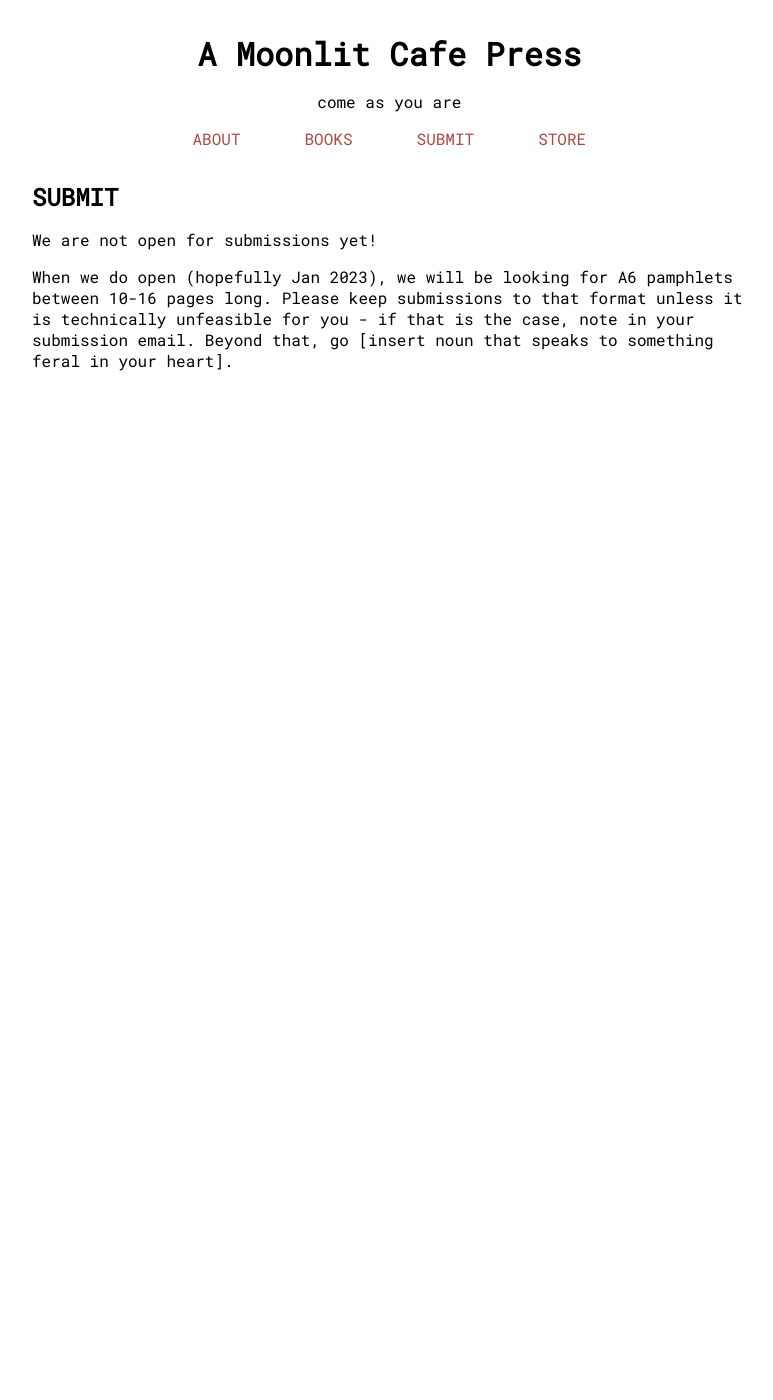
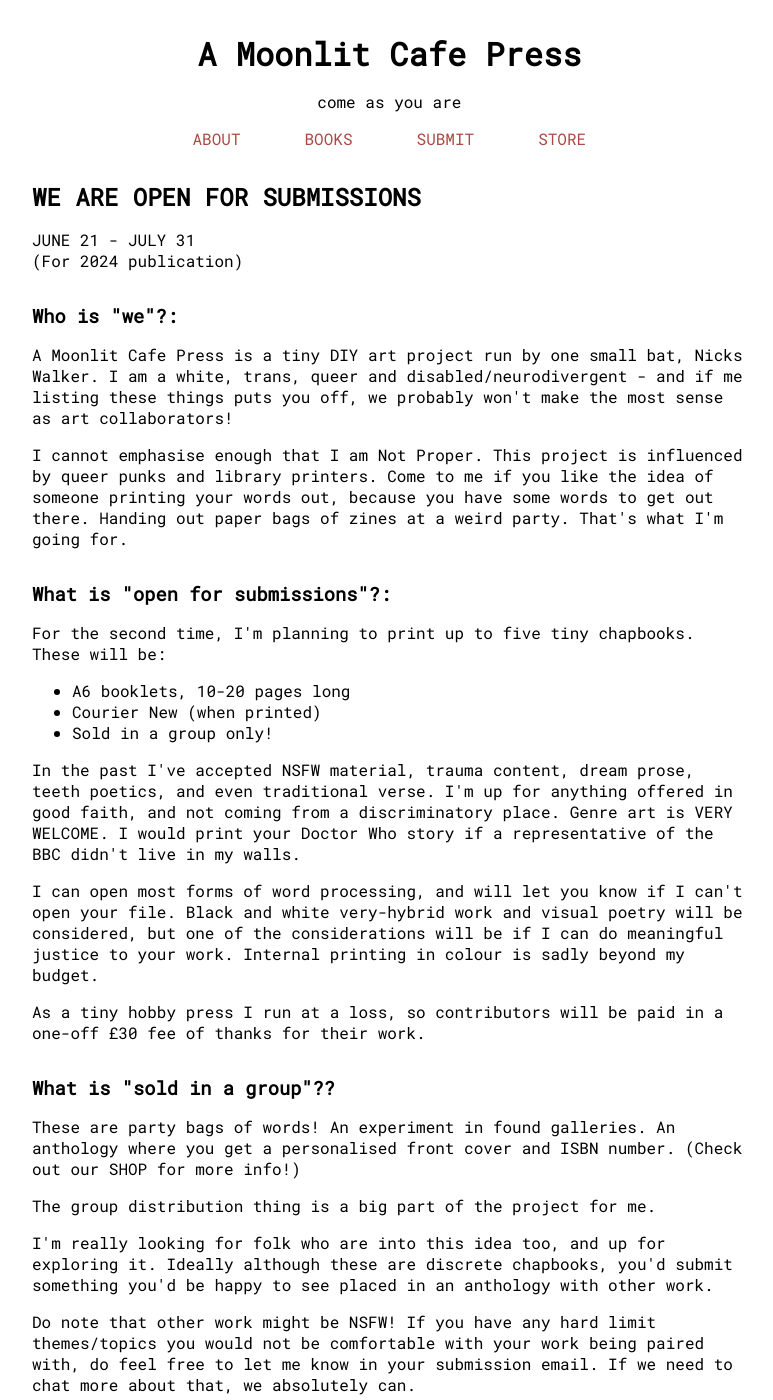
Before and after one commit to lpil/a-moonlit-cafe-press, a Jekyll site: the page built from submit.html, in a window 1280 px wide and 1400 px high. Shown: the whole window, without its empty margins (40-813 px from the left). Built offline with Jekyll 4.4.1, drawn with Linux system fonts in a browser that asks for light colours; some of the changed text lies outside the part shown.

Commit message:
New copy

```diff
--- a/submit.html
+++ b/submit.html
@@ -3,17 +3,145 @@ title: Submit your book
 ---
 
 <h2>
-  SUBMIT
+  WE ARE OPEN FOR SUBMISSIONS
 </h2>
 
+<div>
+  JUNE 21 - JULY 31
+</div>
+<div>
+  (For 2024 publication)
+</div>
+
+<h3>
+  Who is "we"?:
+</h3>
+
 <p>
-  We are not open for submissions yet!
+  A Moonlit Cafe Press is a tiny DIY art project run by one small bat, Nicks
+  Walker. I am a white, trans, queer and disabled/neurodivergent - and if me
+  listing these things puts you off, we probably won't make the most sense as
+  art collaborators!
 </p>
 
 <p>
-  When we do open (hopefully Jan 2023), we will be looking for A6 pamphlets
-  between 10-16 pages long. Please keep submissions to that format unless it is
-  technically unfeasible for you - if that is the case, note in your submission
-  email. Beyond that, go [insert noun that speaks to something feral in your
-  heart].
+  I cannot emphasise enough that I am Not Proper. This project is influenced by
+  queer punks and library printers. Come to me if you like the idea of someone
+  printing your words out, because you have some words to get out there. Handing
+  out
+  paper bags of zines at a weird party. That's what I'm going for.
 </p>
+
+<h3>
+  What is "open for submissions"?:
+</h3>
+
+<p>
+  For the second time, I'm planning to print up to five tiny chapbooks. These will be:
+</p>
+
+<ul>
+  <li>A6 booklets, 10-20 pages long
+  <li>Courier New (when printed)
+  <li>Sold in a group only!
+</ul>
+
+<p>
+  In the past I've accepted NSFW material, trauma content, dream prose, teeth poetics, and even traditional verse. I'm
+  up for anything offered in good faith, and not coming from a discriminatory place. Genre art is VERY WELCOME. I would
+  print your Doctor Who story if a representative of the BBC didn't live in my walls.
+</p>
+
+<p>
+  I can open most forms of word processing, and will let you know if I can't open your file. Black and white very-hybrid
+  work and visual poetry will be considered, but one of the considerations will be if I can do meaningful justice to
+  your work. Internal printing in colour is sadly beyond my budget.
+</p>
+
+<p>
+  As a tiny hobby press I run at a loss, so contributors will be paid in a one-off £30 fee of thanks for their work.
+</p>
+
+<h3>
+  What is "sold in a group"??
+</h3>
+
+<p>
+  These are party bags of words! An experiment in found galleries. An anthology
+  where you get a personalised front cover and ISBN number. (Check out our SHOP
+  for more info!)
+</p>
+
+<p>
+  The group distribution thing is a big part of the project for me.
+</p>
+
+<p>
+  I'm really looking for folk who are into this idea too, and up for exploring
+  it. Ideally although these are discrete chapbooks, you'd submit something
+  you'd be happy to see placed in an anthology with other work.
+</p>
+
+<p>
+  Do note that other work might be NSFW! If you have any hard limit
+  themes/topics you would not be comfortable with your work being paired with,
+  do feel free to let me know in your submission email. If we need to chat more
+  about that, we absolutely can.
+</p>
+
+<h3>
+  Do you have even more caveats somehow??
+</h3>
+
+<p>
+  Yes, I do! I'm based in THE UK. This isn't great for anyone really, including
+  me! International distribution is expensive right now. I'm very happy to work
+  with folk across any of the various oceans (and send across bundles of
+  bundles), but if you want easy local access to your work, a small UK-based DIY
+  printer may not be for you.
+</p>
+
+<p>
+  Okay, I get it, where's the bloody email?
+</p>
+
+<p>
+  Here (!!): <a href="mailto:amoonlitcafepress@gmail.com">amoonlitcafepress@gmail.com</a>
+</p>
+
+<h3>
+  And does my email need to be any particular way?
+</h3>
+
+<p>
+  Not really.
+</p>
+
+<h3>
+  How about an author bio?
+</h3>
+
+<p>
+  That'd be grand, but honestly write anything that gives a flavour of who you
+  are and why you're up for this.
+</p>
+
+<p>
+  Cheers.
+</p>
+
+<p>
+  Thanks, me.
+</p>
+
+<p>
+  It's over now.
+</p>
+
+<p>
+  Cheerio.
+</p>
+
+<p>
+  Bye.
+</p>
```
Also changed, not shown: Gemfile.lock.
